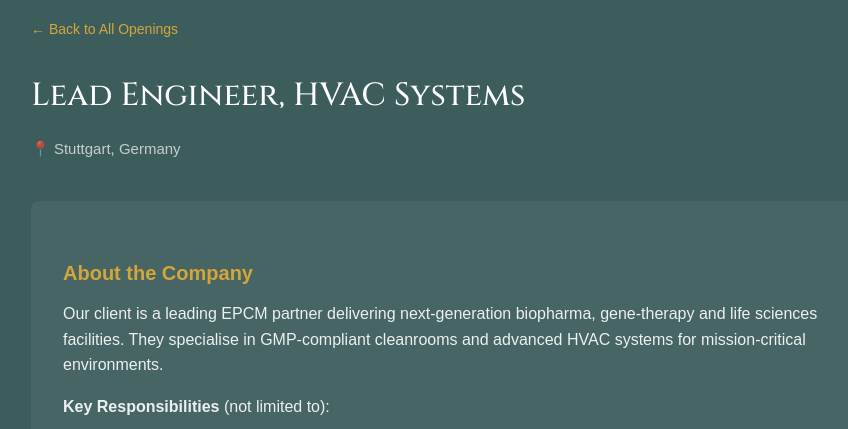
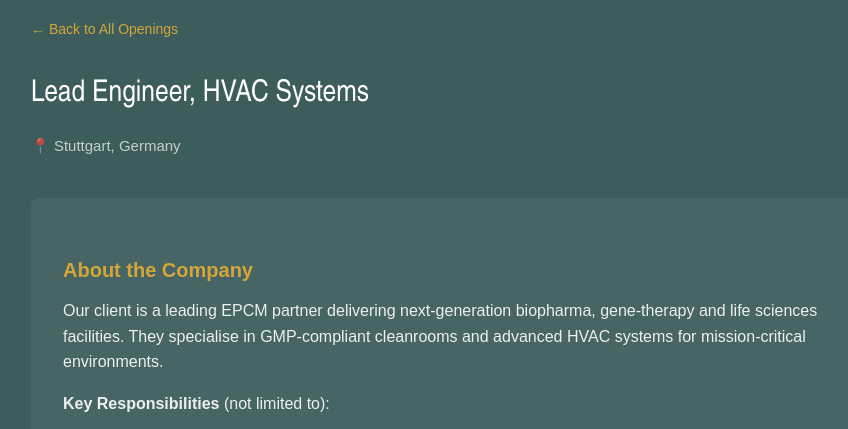
Before and after one commit to ironbark-pro/ironbark-jd, an Eleventy site: page jobs/lead-engineer-hvac-systems.md in a window 1280 px wide. Shown: the part 342-771 px from the top of the page, without its empty margins (179-1027 px from the left). Built offline with nearby package versions, Linux system fonts and the light colour scheme; Eleventy itself is replaced by a stand-in of ours; files that its build step writes are made by us from their sources.

Commit message:
Replace Cinzel with Arial Narrow for job titles

```diff
--- a/src/layouts/job.njk
+++ b/src/layouts/job.njk
@@ -5,9 +5,6 @@
     <meta name="viewport" content="width=device-width, initial-scale=1.0">
     <title>{{ title }} | Ironbark</title>
     <link rel="icon" href="/assets/favicon-ib.png">
-    <link rel="preconnect" href="https://fonts.googleapis.com">
-    <link rel="preconnect" href="https://fonts.gstatic.com" crossorigin>
-    <link href="https://fonts.googleapis.com/css2?family=Cinzel:wght@400;500;600&display=swap" rel="stylesheet">
     <style>
         * { margin: 0; padding: 0; box-sizing: border-box; }
         body { background: #3C5D5C; color: #FFF; font-family: Arial, Helvetica, sans-serif; line-height: 1.6; }
@@ -18,9 +15,9 @@
         .back-link:hover { text-decoration: underline; }
         .job-header { margin-bottom: 40px; }
         .job-title {
-            font-size: 32px;
-            font-weight: 500;
-            font-family: 'Cinzel', serif;
+            font-size: 30px;
+            font-weight: 400;
+            font-family: "Arial Narrow", Arial, sans-serif;
             margin-bottom: 16px;
         }
         .job-meta { display: flex; gap: 20px; color: rgba(255,255,255,0.7); margin-bottom: 24px; font-size: 15px; }
```
